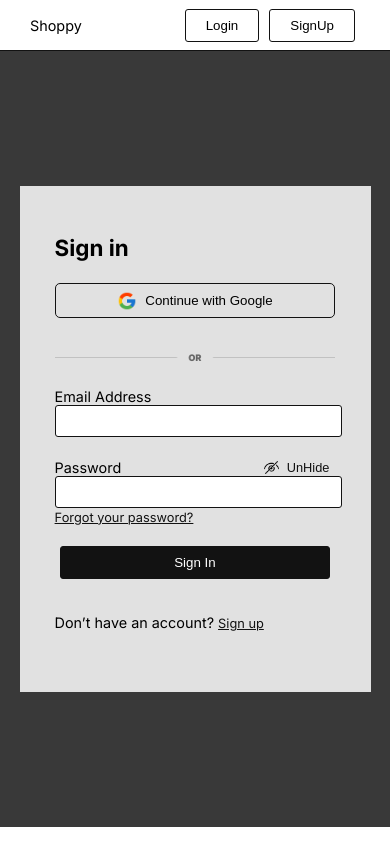
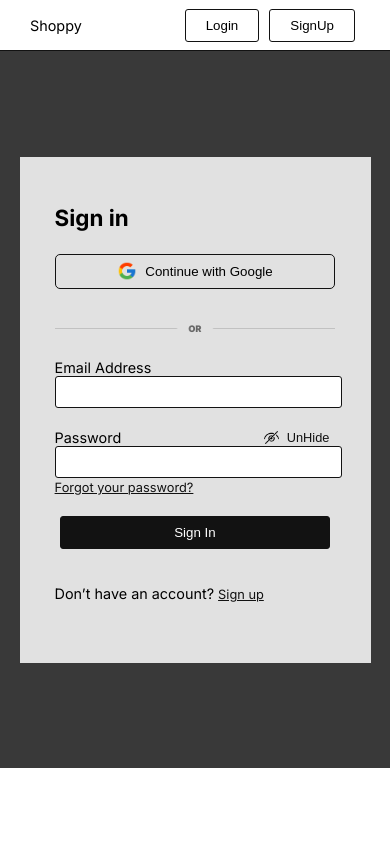
Before and after one commit to Ponraj-Kannan/Shoppy, a React (Vite) app: page / in a window 390 px wide. Built offline with nearby package versions, Linux system fonts and the light colour scheme.

Commit message:
Update Signin.css

```diff
--- a/src/components/Signin.css
+++ b/src/components/Signin.css
@@ -122,6 +122,9 @@
 }
 
 @media only screen and (max-width: 600px) {
+    .signin-container {
+        height: 85vh;
+    }
     .signin-background-image {
         display: none;
     }
```
